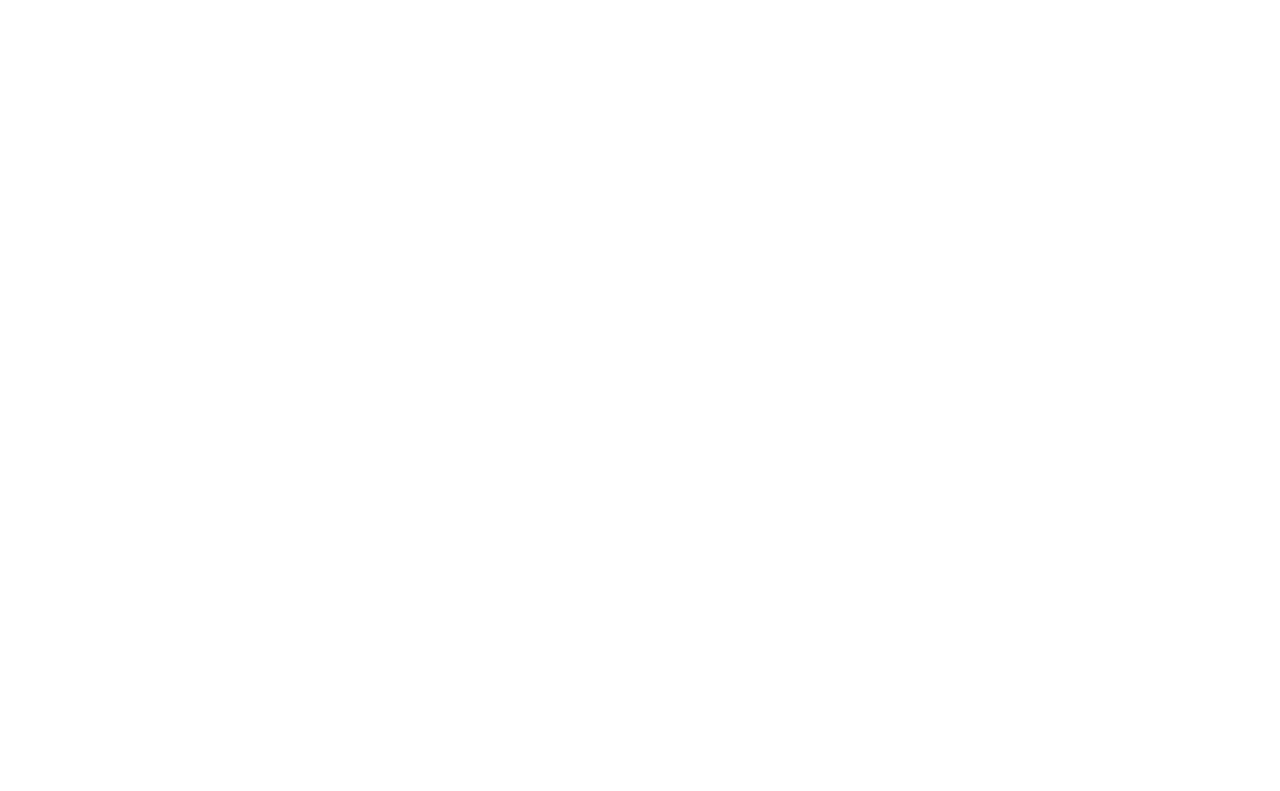
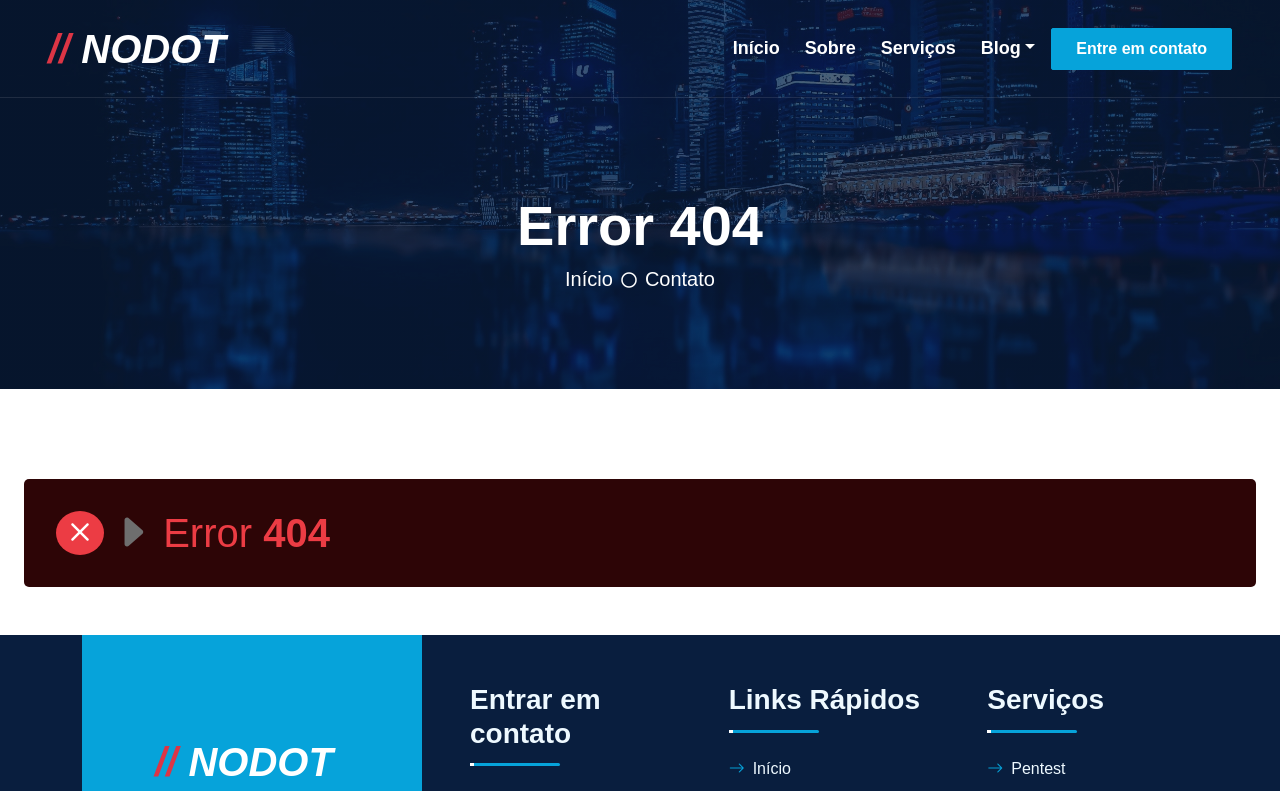
Before and after one commit to Royalr4z/NodotAngular, an Angular app in the folder frontend/: page /Error in a window 1280 px wide. Before the commit this address led to /. Shown: the top 791 px of the page. Built offline with nearby package versions, Linux system fonts and the light colour scheme; a web font is replaced by a local one.

Commit message:
Creating the Error Page

```diff
--- /dev/null
+++ b/frontend/src/app/Page/page-error/page-error.component.html
@@ -0,0 +1,5 @@
+<app-header [title]="'Error ' + status" [caption]="'Contato'" [href]="'contact'"/>
+<div class="mx-4">
+    <app-error [status]="'' + status"/>
+</div>
+<app-footer/>
--- /dev/null
+++ b/frontend/src/app/Page/page-error/page-error.component.ts
@@ -0,0 +1,24 @@
+import { Component, OnInit, Input } from '@angular/core';
+import { Meta, Title } from '@angular/platform-browser';
+
+const status = 404
+
+@Component({
+  selector: 'app-page-error',
+  templateUrl: './page-error.component.html',
+  styleUrls: ['./page-error.component.css']
+})
+export class PageErrorComponent implements OnInit {
+  @Input() status: number = status;
+
+  constructor(private metaService: Meta, private titleService: Title) { }
+
+  ngOnInit(): void {
+    // Define o título da página
+    this.titleService.setTitle(`Error ${status} | NODOT`);
+
+    // Define as meta tags
+    this.metaService.addTag({ name: 'description', content: 'Página em que Descreve o Serviço de Pentest' });
+    this.metaService.addTag({ name: 'keywords', content: `Error ${status}, NODOT` });
+  }
+}
--- a/frontend/src/app/app-routing.module.ts
+++ b/frontend/src/app/app-routing.module.ts
@@ -7,6 +7,7 @@
 import { InfrastructureComponent } from './Page/infrastructure/infrastructure.component';
 import { PentestComponent } from './Page/pentest/pentest.component';
 import { WebDevelopmentComponent } from './Page/web-development/web-development.component';
+import { PageErrorComponent } from './Page/page-error/page-error.component';
 
 const routes: Routes = [
   { path: 'web-development', component:  WebDevelopmentComponent },
@@ -14,8 +15,9 @@
   { path: 'infrastructure', component:  InfrastructureComponent },
   { path: 'auto-task', component:  AutoTaskComponent },
   { path: 'service', component:  ServiceComponent },
-  { path: '', component:  HomeComponent }
-  // { path: '', redirectTo: '/service', pathMatch: 'full' },
+  { path: 'Error', component:  PageErrorComponent },
+  { path: '', component:  HomeComponent },
+  { path: '**', redirectTo: 'Error', pathMatch: 'full' }
 ];
 
 @NgModule({
--- a/frontend/src/app/app.module.ts
+++ b/frontend/src/app/app.module.ts
@@ -19,6 +19,7 @@
 import { InfrastructureComponent } from './Page/infrastructure/infrastructure.component';
 import { PentestComponent } from './Page/pentest/pentest.component';
 import { WebDevelopmentComponent } from './Page/web-development/web-development.component';
+import { PageErrorComponent } from './Page/page-error/page-error.component';
 
 @NgModule({
   declarations: [
@@ -38,6 +39,7 @@
     InfrastructureComponent,
     PentestComponent,
     WebDevelopmentComponent,
+    PageErrorComponent,
   ],
   imports: [
     BrowserModule,
```
Also changed, not shown: frontend/src/app/Page/page-error/page-error.component.css (added), 1 other file (tests, documents, lock files or other folders).
